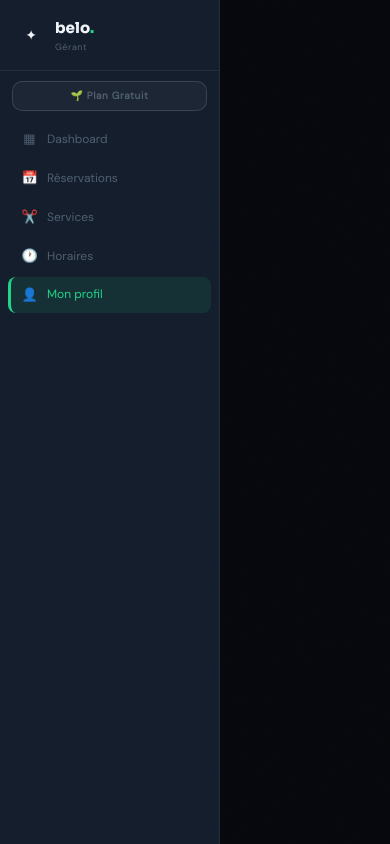
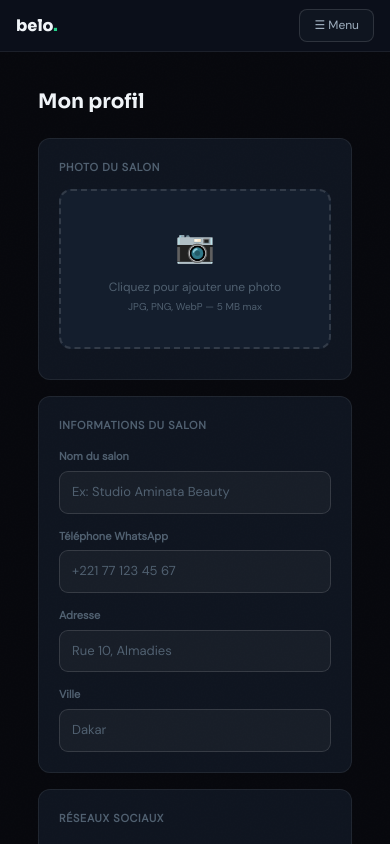
Before and after one commit to Ahmesgroup/belo, a Next.js app: page /dashboard/profil in a window 390 px wide. Shown: the top 844 px of the page. Built offline with nearby package versions, Linux system fonts and the light colour scheme.

Commit message:
fix: salon photos on all pages, booking public API, admin auth+real data+mobile, dashboard mobile sidebar

```diff
--- a/src/app/admin/page.tsx
+++ b/src/app/admin/page.tsx
@@ -12,8 +12,10 @@ export default function AdminPage() {
   const [toasts,   setToasts]   = useState<{id:number;msg:string}[]>([]);
   const [tenants,  setTenants]  = useState<any[]>([]);
   const [stats,    setStats]    = useState<Record<string,number>>({});
-  const [loading,  setLoading]  = useState(true);
-  const [isMobile,     setIsMobile]     = useState(false);
+  const [loading,     setLoading]     = useState(true);
+  const [authChecked, setAuthChecked] = useState(false);
+  const [isAdmin,     setIsAdmin]     = useState(false);
+  const [isMobile,    setIsMobile]    = useState(false);
   const [menuOpen,     setMenuOpen]     = useState(false);
   const [planConfigs,  setPlanConfigs]  = useState<any[]>([]);
   const [editingPlan,  setEditingPlan]  = useState<string|null>(null);
@@ -31,14 +33,25 @@ export default function AdminPage() {
 
   useEffect(() => {
     const token = localStorage.getItem("belo_token");
+    const user  = (() => { try { return JSON.parse(localStorage.getItem("belo_user") ?? "{}"); } catch { return {}; } })();
+
     if (!token) { router.replace("/login"); return; }
-    const user = (() => { try { return JSON.parse(localStorage.getItem("belo_user") ?? "{}"); } catch { return {}; } })();
-    // If localStorage role is already admin — proceed
-    if (user.role === "SUPER_ADMIN" || user.role === "ADMIN") return;
-    // Otherwise verify via API (localStorage might be stale)
+
+    if (user.role === "SUPER_ADMIN" || user.role === "ADMIN") {
+      setIsAdmin(true); setAuthChecked(true); return;
+    }
+
     fetch("/api/admin/tenants?pageSize=1", { headers: { Authorization: `Bearer ${token}` } })
-      .then(r => { if (r.status === 401 || r.status === 403) router.replace("/"); })
-      .catch(() => router.replace("/"));
+      .then(r => {
+        if (r.ok) {
+          setIsAdmin(true);
+          localStorage.setItem("belo_user", JSON.stringify({ ...user, role: "SUPER_ADMIN" }));
+        } else {
+          router.replace("/");
+        }
+        setAuthChecked(true);
+      })
+      .catch(() => { router.replace("/"); });
   }, [router]);
 
   useEffect(() => {
@@ -55,9 +68,11 @@ export default function AdminPage() {
   }, [view]);
 
   useEffect(() => {
-    const token = typeof window !== "undefined" ? localStorage.getItem("belo_token") : null;
-    fetch("/api/admin/tenants", {
-      headers: token ? { Authorization: `Bearer ${token}` } : {},
+    if (!isAdmin) return;
+    const token = localStorage.getItem("belo_token");
+    setLoading(true);
+    fetch("/api/admin/tenants?pageSize=25", {
+      headers: { Authorization: `Bearer ${token}` },
     })
       .then(r => r.json())
       .then(d => {
@@ -66,7 +81,7 @@ export default function AdminPage() {
       })
       .catch(() => {})
       .finally(() => setLoading(false));
-  }, []);
+  }, [isAdmin]);
 
   function toast(msg: string) {
     const id = Date.now();
@@ -80,9 +95,17 @@ export default function AdminPage() {
     return <span style={{fontSize:9,fontWeight:700,padding:"2px 7px",borderRadius:99,background:bg,color}}>{s.toUpperCase()}</span>;
   };
 
+  if (!authChecked) return (
+    <div style={{display:"flex",height:"100vh",alignItems:"center",justifyContent:"center",background:"var(--bg)"}}>
+      <div style={{color:"var(--text3)",fontSize:13}}>Vérification…</div>
+    </div>
+  );
+  if (!isAdmin) return null;
+
   return (
-    <div style={{display:"flex",height:"100vh",overflow:"hidden"}}>
-      {/* Sidebar */}
+    <div style={{display:"flex",flexDirection:isMobile?"column":"row",minHeight:"100vh",height:isMobile?"auto":"100vh",overflow:isMobile?"visible":"hidden"}}>
+      {/* Sidebar — desktop */}
+      {!isMobile && (
         <aside style={{width:240,background:"#070b10",borderRight:"1px solid rgba(30,40,55,.8)",display:"flex",flexDirection:"column",flexShrink:0}}>
           <div style={{padding:"16px",display:"flex",alignItems:"center",gap:10,borderBottom:"1px solid var(--border)"}}>
             <div style={{width:30,height:30,background:"linear-gradient(135deg,var(--red),#800)",borderRadius:9,display:"flex",alignItems:"center",justifyContent:"center",fontSize:14}}>⚡</div>
@@ -109,6 +132,32 @@ export default function AdminPage() {
             </div>
           </div>
         </aside>
+      )}
+
+      {/* Top bar — mobile */}
+      {isMobile && (
+        <div style={{position:"sticky",top:0,zIndex:100,background:"#070b10",borderBottom:"1px solid rgba(255,255,255,.08)",padding:"0 16px",height:52,display:"flex",alignItems:"center",justifyContent:"space-between"}}>
+          <div style={{fontFamily:"var(--serif)",fontWeight:800,fontSize:15}}>
+            belo<span style={{color:"var(--red)"}}>.</span>
+            <span style={{fontSize:9,color:"var(--red)",marginLeft:8,fontWeight:600}}>ADMIN</span>
+          </div>
+          <button type="button" onClick={() => setMenuOpen(!menuOpen)}
+            style={{background:"rgba(255,255,255,.06)",border:"1px solid rgba(255,255,255,.1)",borderRadius:8,padding:"6px 12px",color:"rgba(255,255,255,.7)",fontSize:11,cursor:"pointer"}}>
+            {VIEWS[view]} ▾
+          </button>
+          {menuOpen && (
+            <div style={{position:"fixed",top:52,left:0,right:0,bottom:0,background:"#070b10",zIndex:200,padding:16,overflowY:"auto"}}>
+              {VIEWS.map((label, idx) => (
+                <div key={label}
+                  onClick={() => { setView(idx); setMenuOpen(false); }}
+                  style={{padding:"16px 12px",fontSize:14,cursor:"pointer",borderBottom:"1px solid rgba(255,255,255,.06)",color:view===idx?"var(--g2)":"rgba(255,255,255,.6)",fontWeight:view===idx?600:400}}>
+                  {["▦","🏢","💳","🛡️","👥","📋","⚙️"][idx]} {label}
+                </div>
+              ))}
+            </div>
+          )}
+        </div>
+      )}
 
       {/* Main */}
       <div style={{flex:1,display:"flex",flexDirection:"column",overflow:"hidden"}}>
@@ -137,7 +186,7 @@ export default function AdminPage() {
             <>
               <div style={{background:"rgba(239,68,68,.05)",border:"1px solid rgba(239,68,68,.18)",borderRadius:12,padding:"12px 14px"}}>
                 <div style={{fontFamily:"var(--serif)",fontWeight:700,fontSize:11,color:"var(--red)",marginBottom:10,display:"flex",alignItems:"center",gap:6}}>⚡ Actions critiques requises</div>
-                <div style={{display:"grid",gridTemplateColumns:"repeat(3,1fr)",gap:9}}>
+                <div style={{display:"grid",gridTemplateColumns:isMobile?"1fr":"repeat(3,1fr)",gap:9}}>
                   {[
                     { icon:"🚨", title:"Suspendre Golden Touch Nails", sub:"Score fraude 87% · 48 annulations/24h · 17 IPs suspectes", impact:"Impact : -2.1% fraude plateforme", impactColor:"var(--red)", btn1:"🚫 Suspendre", btn2:"Enquêter" },
                     { icon:"⬆️", title:"8 salons FREE à 90%+ quota", sub:"Opportunité conversion Pro → +200k F MRR potentiel", impact:"Impact : +200 000 F MRR estimé", impactColor:"var(--g2)", btn1:"Envoyer offre", btn2:"Voir liste" },
@@ -157,7 +206,7 @@ export default function AdminPage() {
                 </div>
               </div>
 
-              <div style={{display:"grid",gridTemplateColumns:"repeat(5,1fr)",gap:10}}>
+              <div style={{display:"grid",gridTemplateColumns:isMobile?"1fr 1fr":"repeat(5,1fr)",gap:10}}>
                 {[
                   { lbl:"MRR Plateforme", val:"—", delta:"À venir", color:"var(--g2)" },
                   { lbl:"Bookings (30j)",  val:"—", delta:"À venir", color:"var(--amber)" },
@@ -207,7 +256,7 @@ export default function AdminPage() {
               <div style={{padding:"11px 14px",borderBottom:"1px solid var(--border)",display:"flex",alignItems:"center",gap:8,flexWrap:"wrap"}}>
                 <span style={{fontFamily:"var(--serif)",fontWeight:700,fontSize:12}}>Tous les salons</span>
                 <input placeholder="Nom, ville, email…" style={{width:170,fontSize:11,padding:"6px 10px"}} />
-                {["Tous (340)","✅ Actifs","⏳ Attente","🚫 Bloqués","⚠️ Fraude"].map(f => (
+                {[`Tous (${Object.values(stats).reduce((a:number,b)=>a+(Number(b)||0),0)||tenants.length})`, "✅ Actifs", "⏳ Attente", "🚫 Bloqués", "⚠️ Fraude"].map(f => (
                   <button key={f} style={{padding:"4px 10px",borderRadius:6,border:"1px solid var(--border2)",background:"transparent",color:"var(--text3)",fontSize:10,cursor:"pointer"}}>{f}</button>
                 ))}
                 <div style={{marginLeft:"auto",display:"flex",gap:5}}>
@@ -223,7 +272,7 @@ export default function AdminPage() {
                   ))}
                 </div>
               </div>
-              <table style={{width:"100%",borderCollapse:"collapse"}}>
+              <div style={{overflowX:"auto"}}><table style={{width:"100%",borderCollapse:"collapse"}}>
                 <thead style={{background:"rgba(255,255,255,.02)"}}>
                   <tr>
                     {["","Salon","Plan","Statut","Revenue/mois","Bookings","Health","Changer plan","Actions"].map(h => (
@@ -266,7 +315,7 @@ export default function AdminPage() {
                     </tr>
                   ))}
                 </tbody>
-              </table>
+              </table></div>
               <div style={{padding:"10px 14px",borderTop:"1px solid var(--border)",display:"flex",alignItems:"center",justifyContent:"space-between",fontSize:10,color:"var(--text3)"}}>
                 <span>1–6 sur <strong>340</strong> · <span style={{color:"var(--amber)"}}>48 en attente</span> · <span style={{color:"var(--red)"}}>2 fraudes</span></span>
                 <div style={{display:"flex",gap:3}}>
--- a/src/app/api/tenants/[slug]/route.ts
+++ b/src/app/api/tenants/[slug]/route.ts
@@ -25,6 +25,7 @@ export async function GET(
         city:              true,
         country:           true,
         photos:            true,
+        coverUrl:          true,
         plan:              true,
         socials:           true,
         depositEnabled:    true,
--- a/src/app/dashboard/layout.tsx
+++ b/src/app/dashboard/layout.tsx
@@ -2,10 +2,13 @@
 import { useState, useEffect, useCallback } from "react";
 import { DashboardNav } from "@/components/ui/Nav";
 import { fetchWithRetry } from "@/lib/fetch-with-retry";
+import { usePathname } from "next/navigation";
 
 export default function DashboardLayout({ children }: { children: React.ReactNode }) {
   const [plan,     setPlan]     = useState<"FREE" | "PRO" | "PREMIUM">("FREE");
   const [isMobile, setIsMobile] = useState(false);
+  const [menuOpen, setMenuOpen] = useState(false);
+  const pathname = usePathname();
 
   useEffect(() => {
     const check = () => setIsMobile(window.innerWidth < 768);
@@ -13,6 +16,8 @@ export default function DashboardLayout({ children }: { children: React.ReactNod
     window.addEventListener("resize", check);
     return () => window.removeEventListener("resize", check);
   }, []);
+
+  useEffect(() => { setMenuOpen(false); }, [pathname]);
 
   const fetchTenant = useCallback(() => {
     const token = localStorage.getItem("belo_token");
@@ -31,13 +36,58 @@ export default function DashboardLayout({ children }: { children: React.ReactNod
   }, [fetchTenant]);
 
   return (
-    <div style={{ display:"flex", flexDirection: isMobile ? "column" : "row", minHeight:"100vh", height: isMobile ? "auto" : "100vh", overflow: isMobile ? "visible" : "hidden" }}>
-      <DashboardNav plan={plan} />
-      <div style={{ flex: 1, display: "flex", flexDirection: "column", overflow: "hidden" }}>
-        <div style={{ flex: 1, overflowY: "auto", overflowX: "hidden" }}>
-          {children}
-        </div>
-      </div>
+    <div style={{
+      display: "flex",
+      flexDirection: isMobile ? "column" : "row",
+      minHeight: "100vh",
+      height: isMobile ? "auto" : "100vh",
+      overflow: isMobile ? "visible" : "hidden",
+      background: "var(--bg)",
+    }}>
+      {isMobile ? (
+        <>
+          <div style={{
+            position: "sticky", top: 0, zIndex: 100,
+            background: "var(--bg2)", borderBottom: "1px solid var(--border)",
+            padding: "0 16px", height: 52,
+            display: "flex", alignItems: "center", justifyContent: "space-between",
+          }}>
+            <span style={{fontFamily:"var(--serif)",fontWeight:800,fontSize:16,color:"var(--text)"}}>
+              belo<span style={{color:"var(--g2)"}}>.</span>
+            </span>
+            <button
+              onClick={() => setMenuOpen(!menuOpen)}
+              style={{background:"var(--card)",border:"1px solid var(--border2)",
+                borderRadius:8,padding:"6px 14px",color:"var(--text2)",
+                fontSize:12,cursor:"pointer"}}>
+              ☰ Menu
+            </button>
+          </div>
+
+          {menuOpen && (
+            <div style={{
+              position: "fixed", inset: 0, top: 52,
+              background: "var(--bg2)", zIndex: 200,
+              padding: 20, overflowY: "auto",
+            }}>
+              <DashboardNav plan={plan} mobile onClose={() => setMenuOpen(false)} />
+            </div>
+          )}
+
+          <div style={{flex:1, padding:"16px"}}>
+            {children}
+          </div>
+        </>
+      ) : (
+        <>
+          <DashboardNav plan={plan} />
+          <div style={{flex:1, display:"flex", flexDirection:"column", overflow:"hidden"}}>
+            <div style={{flex:1, overflowY:"auto", overflowX:"hidden"}}>
+              {children}
+            </div>
+          </div>
+        </>
+      )}
     </div>
   );
 }
--- a/src/components/ui/Nav.tsx
+++ b/src/components/ui/Nav.tsx
@@ -105,7 +105,15 @@ export function PublicNav() {
   );
 }
 
-export function DashboardNav({ plan = "FREE" }: { plan?: "FREE" | "PRO" | "PREMIUM" }) {
+export function DashboardNav({
+  plan = "FREE",
+  mobile = false,
+  onClose,
+}: {
+  plan?: "FREE" | "PRO" | "PREMIUM";
+  mobile?: boolean;
+  onClose?: () => void;
+}) {
   const pathname = usePathname();
 
   const links = [
@@ -125,10 +133,13 @@ export function DashboardNav({ plan = "FREE" }: { plan?: "FREE" | "PRO" | "PREMI
 
   return (
     <aside style={{
-      width: 220, background: "var(--card2)",
-      borderRight: `1px solid ${plan === "PREMIUM" ? "rgba(144,96,232,.2)" : "var(--border)"}`,
+      width: mobile ? "100%" : 220,
+      background: "var(--card2)",
+      borderRight: mobile ? "none" : `1px solid ${plan === "PREMIUM" ? "rgba(144,96,232,.2)" : "var(--border)"}`,
       display: "flex", flexDirection: "column", flexShrink: 0,
-      height: "100vh", position: "sticky", top: 0, overflowY: "auto",
+      height: mobile ? "auto" : "100vh",
+      position: mobile ? "relative" : "sticky",
+      top: 0, overflowY: "auto",
     }}>
       <div style={{padding:"16px",display:"flex",alignItems:"center",gap:9,borderBottom:"1px solid var(--border)"}}>
         <div style={{width:30,height:30,background:"linear-gradient(135deg,var(--g),#074030)",borderRadius:9,display:"flex",alignItems:"center",justifyContent:"center",fontSize:14}}>✦</div>
@@ -155,15 +166,17 @@ export function DashboardNav({ plan = "FREE" }: { plan?: "FREE" | "PRO" | "PREMI
         {links.map(({ href, icon, label }) => {
           const active = pathname === href || (href !== "/dashboard" && pathname.startsWith(href));
           return (
-            <Link key={href} href={href} style={{
-              display:"flex",alignItems:"center",gap:9,padding:"8px 10px",
-              borderRadius:8,fontSize:12,
+            <Link key={href} href={href} onClick={onClose} style={{
+              display:"flex",alignItems:"center",gap:9,
+              padding: mobile ? "16px 12px" : "8px 10px",
+              borderRadius:8,
+              fontSize: mobile ? 15 : 12,
               color: active ? "var(--g2)" : "var(--text3)",
               background: active ? "rgba(34,211,138,.1)" : "transparent",
               textDecoration:"none",marginBottom:2,transition:".15s",
               borderLeft: active ? "3px solid var(--g2)" : "3px solid transparent",
             }}>
-              <span style={{fontSize:13,width:17,textAlign:"center"}}>{icon}</span>
+              <span style={{fontSize:mobile?18:13,width:17,textAlign:"center"}}>{icon}</span>
               {label}
             </Link>
           );
```
Also changed, not shown: src/app/(public)/booking/[slug]/page.tsx (+8 -10 lines), src/app/(public)/page.tsx (+8 -4 lines). Lines whose indentation alone changed are shown as unchanged.
